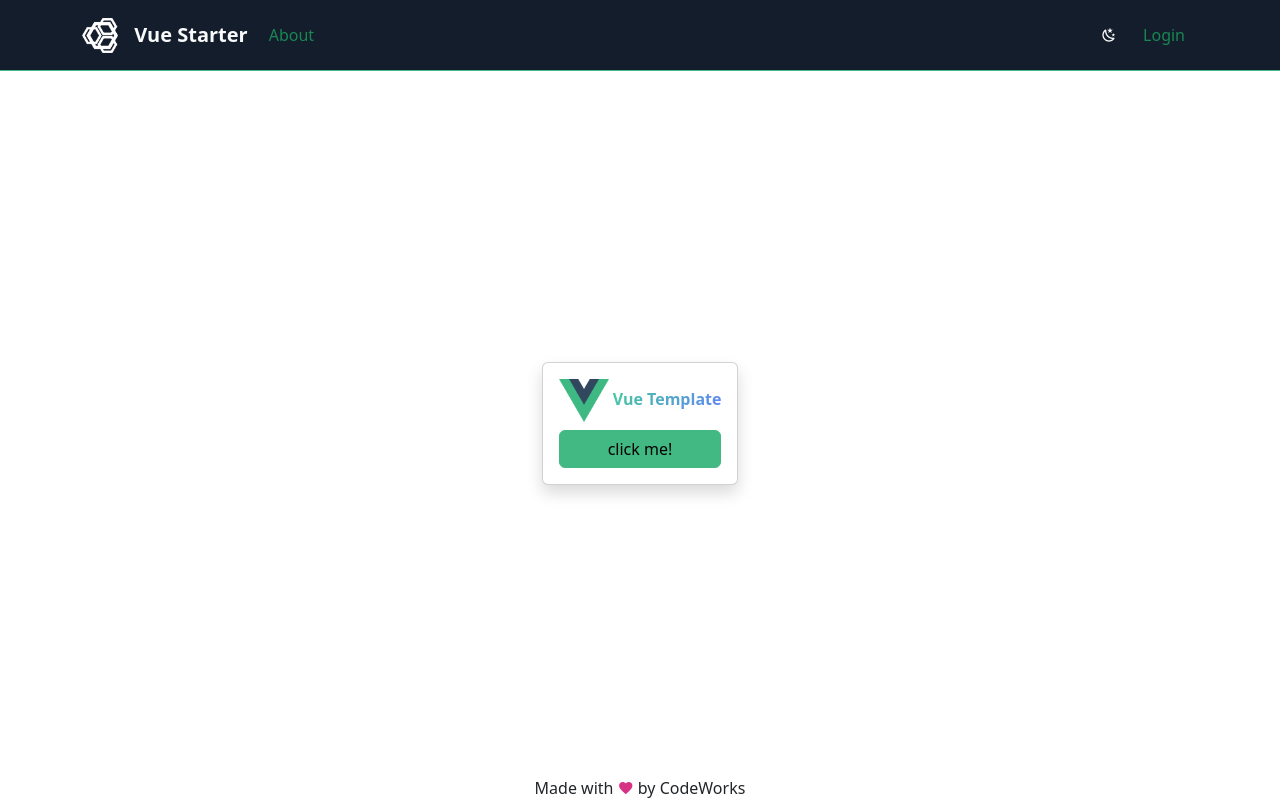
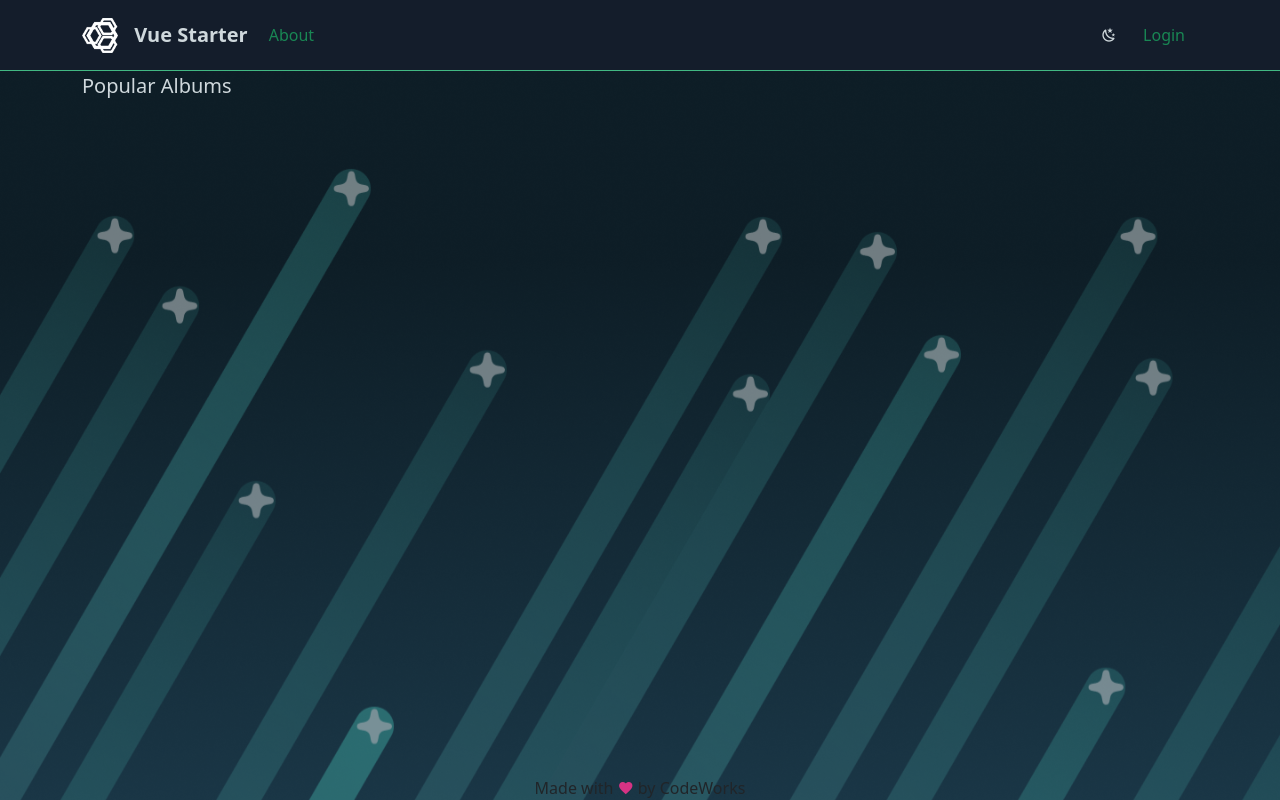
Before and after one commit to CodeWorks-FullStack/spring25_post_it, a Vue app in the folder client/: page /#/ in a window 1280 px wide. Built offline with nearby package versions, Linux system fonts and the light colour scheme; what @bcwdev/auth0provider-client would draw is missing.

Commit message:
updated scss variables

```diff
--- a/client/src/assets/scss/_variables.scss
+++ b/client/src/assets/scss/_variables.scss
@@ -1,18 +1,18 @@
 $body-bg: #fff;
 $body-bg-dark: #1b1f22;
 $theme-colors: (
-  "primary": #0e6efd,
+  "primary": #3DA69F,
   "secondary": #aeb2b6,
-  "success": #198754,
-  "info": #0ccaf0,
-  "warning": #ffc105,
-  "danger": #dc3545,
-  "dark": #212529,
-  "light": #f8f9fa,
+  "success": #54C58F,
+  "info": #6951CA,
+  "warning": #EAB222,
+  "danger": #CA51A8,
+  "dark": #1E3E50,
+  "light": #CFD8DC,
   "body-bg": #fff,
   // Bootstrap extended colors
   "gray": $gray-500,
-  "grey": $gray-500,
+  "grey": #356570,
   "blue": $blue,
   "indigo":$indigo,
   "purple":$purple,
@@ -23,6 +23,7 @@ $theme-colors: (
   "green":$green,
   "teal": $teal,
   "cyan":$cyan,
+  "white": #EDF2F4,
   // Custom colors
   "codeworks": #141d2b,
   "vue": #42b883,
--- a/client/src/assets/scss/style.scss
+++ b/client/src/assets/scss/style.scss
@@ -4,6 +4,8 @@
   display: flex;
   flex-direction: column;
   min-height: 100dvh;
+  background-image: url(@/assets/img/Stars-background.svg);
+  background-size: cover;
 }
 
 main {
--- a/client/src/pages/HomePage.vue
+++ b/client/src/pages/HomePage.vue
@@ -1,13 +1,17 @@
-<script setup >
-import Example from '@/components/Example.vue';
-
+<script setup>
 
 </script>
 
 <template>
-  <Example />
+  <div class="container text-light">
+    <div class="row">
+      <div class="col-12">
+        <div>
+          <span class="fs-5">Popular Albums</span>
+        </div>
+      </div>
+    </div>
+  </div>
 </template>
 
-<style scoped lang="scss">
-
-</style>
+<style scoped lang="scss"></style>
```
Also changed, not shown: client/src/assets/img/Stars-background.svg (added).
